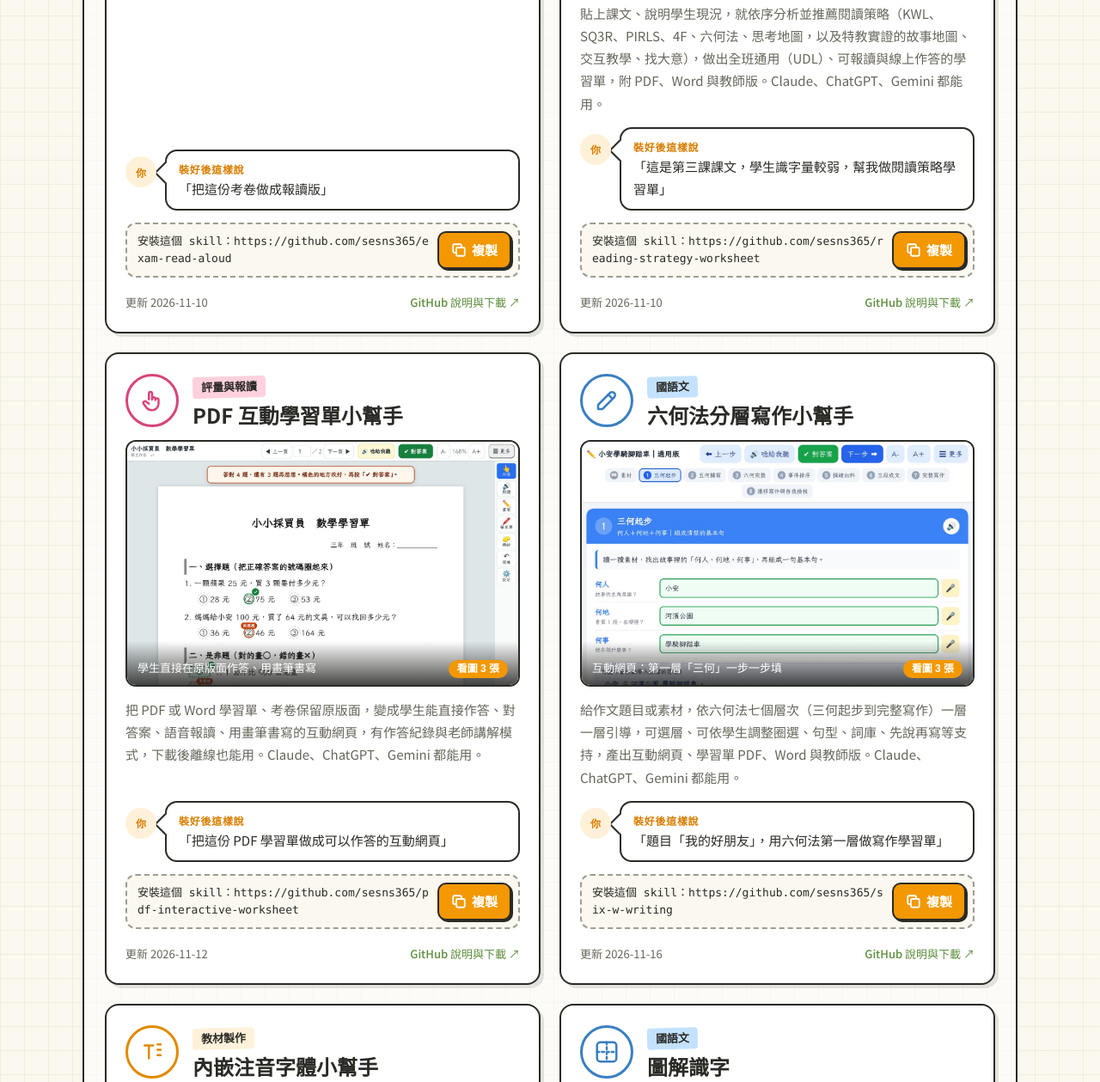
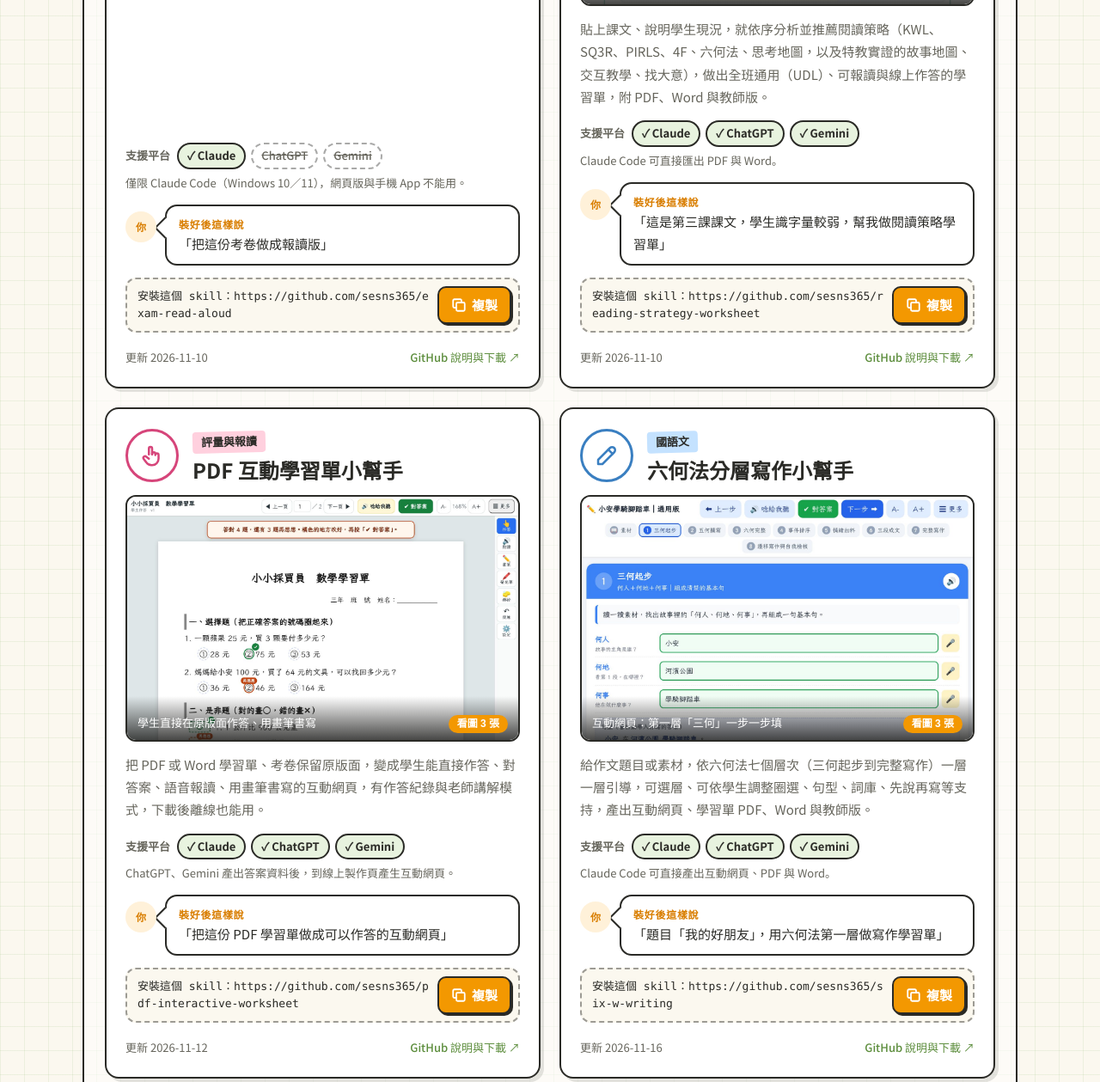
Before and after one commit to sesns365/skills, a plain HTML site: page index.html in a window 1280 px wide. Shown: the part 1522-2781 px from the top of the page at 86% size. Drawn offline with Linux system fonts and the light colour scheme; a web font is replaced by a local one.

Commit message:
卡片加上支援平台標註（Claude／ChatGPT／Gemini）
Co-Authored-By: Claude Opus 5.5 <noreply@anthropic.com>
Claude-Session: https://claude.ai/code/session_013gxeHAQfFtwqr54kK6oA6S

```diff
--- a/index.html
+++ b/index.html
@@ -82,6 +82,12 @@
   .label{display:inline-block;font-size:13px;font-weight:700;padding:1px 10px;border-radius:4px;background:var(--tab);transform:rotate(-1.5deg)}
   .card h2{font-family:var(--font-hand);font-size:24px;line-height:1.3;margin:4px 0 0;font-weight:700}
   .summary{margin:0;color:var(--muted);font-size:15px;line-height:1.75;flex:1}
+  /* 支援平台 */
+  .ai{display:flex;flex-wrap:wrap;align-items:center;gap:6px;font-size:13px}
+  .ai-t{font-weight:700;color:var(--muted);margin-right:2px}
+  .ai-c{display:inline-flex;align-items:center;gap:4px;padding:2px 10px;border:2px solid var(--line);border-radius:999px;font-weight:700;background:var(--leaf-soft)}
+  .ai-c.no{border-style:dashed;border-color:color-mix(in srgb,var(--line) 40%,transparent);background:transparent;color:var(--muted);font-weight:500;text-decoration:line-through}
+  .ai-n{flex-basis:100%;color:var(--muted);line-height:1.6}
   .say{position:relative;border:2px solid var(--line);border-radius:14px;padding:10px 14px 10px 14px;margin-left:46px;background:var(--surface);font-size:15px}
   .say::before{content:"";position:absolute;left:-11px;top:16px;width:16px;height:16px;background:var(--surface);border-left:2px solid var(--line);border-bottom:2px solid var(--line);transform:rotate(45deg)}
   .say-who{position:absolute;left:-48px;top:6px;width:36px;height:36px;border-radius:50%;background:var(--orange-soft);color:var(--orange-deep);display:grid;place-items:center;font-size:12px;font-weight:700;line-height:1.1;text-align:center}
@@ -187,6 +193,11 @@
   $("tabs").addEventListener("click",function(e){var b=e.target.closest(".tab");if(!b)return;cat=b.dataset.cat;
     Array.prototype.forEach.call(this.children,function(x){x.setAttribute("aria-pressed",x.dataset.cat===cat)});render()});
 
+  var AIS=["Claude","ChatGPT","Gemini"];
+  function aiRow(s){if(!s.ai)return "";
+    return '<div class="ai"><span class="ai-t">支援平台</span>'+AIS.map(function(a){var ok=s.ai.indexOf(a)>=0;
+      return '<span class="ai-c'+(ok?'':' no')+'"'+(ok?'':' title="目前不支援"')+'>'+(ok?'✓ ':'')+a+'</span>'}).join("")+
+      (s.aiNote?'<span class="ai-n">'+esc(s.aiNote)+'</span>':'')+'</div>'}
   function render(){
     $("board").innerHTML=skills.filter(function(s){return cat==="全部"||s.cat===cat}).map(function(s){
       return '<article class="card" style="--c:'+esc(s.color||"#6ea548")+';--tab:'+(TAB[s.cat]||"var(--hl-yellow)")+'">'+
@@ -196,6 +207,7 @@
           '<img src="'+esc(s.shots[0].src)+'" alt="'+esc(s.shots[0].cap||"")+'" loading="lazy">'+
           '<span class="shot-cap"><span>'+esc(s.shots[0].cap||"")+'</span><span class="shot-n">看圖 '+s.shots.length+' 張</span></span></button>':'')+
         '<p class="summary">'+esc(s.summary)+'</p>'+
+        aiRow(s)+
         (s.say?'<div class="say"><span class="say-who" aria-hidden="true">你</span><small>裝好後這樣說</small>「'+esc(s.say)+'」</div>':'')+
         '<div class="install"><div class="cmd">'+esc(cmd(s))+'</div>'+
         '<button class="copy" type="button" data-slug="'+esc(s.slug)+'">'+COPY_SVG+'<span>複製</span></button></div>'+
--- a/skills.js
+++ b/skills.js
@@ -2,12 +2,15 @@
 // cat＝分類（篩選用）；icon＝圖示（book、pen、hanzi、zhuyin、calc、speaker、touch、image、map）；color＝圖示底色；say＝卡片上「裝好後這樣說」的範例句；note＝限制說明（可省略）。
 // 新增 skill：複製下面一整段 { ... }，貼在最後一筆後面（記得前一筆結尾要有逗號），再改內容。
 // shots＝功能說明圖片（放在 shots/ 資料夾，第一張當卡片封面，點圖可看全部）；cap＝圖片說明。沒有圖可省略。
+// ai＝支援平台（Claude、ChatGPT、Gemini 三選），沒列到的會顯示為不支援；aiNote＝平台限制補充（可省略）。
 // hidden: true ＝暫不開放：首頁不顯示，但 GitHub repo 仍是公開的。要重新開放就刪掉這行或改成 false。
 // 只放「公開」的 skill。私人或僅本機使用的 skill 不要放進來。
 window.SKILLS = [
   {
     name: "語詞圖片生成",
     slug: "word-image-generator",
+    ai: ["Claude"],
+    aiNote: "Claude 沒有內建生圖，會給每個語詞的中英文提示詞，接了生圖工具才直接出圖。",
     url: "https://github.com/sesns365/word-image-generator",
     summary: "輸入語詞，每個語詞各產生一張 1:1、純白背景的教材用圖片。貼上課文或社會故事，還能讓整組圖卡的人物與畫風一致。",
     cat: "教材製作",
@@ -20,11 +23,12 @@ window.SKILLS = [
   {
     name: "數學概念動態表徵介面小幫手",
     slug: "math-concept-visualizer",
+    ai: ["Claude", "ChatGPT", "Gemini"],
     shots: [
       { src: "shots/math-concept-visualizer-1.jpg", cap: "CRA 操作區：學生拖曳積木、位值板會跟著變" }
     ],
     url: "https://github.com/sesns365/math-concept-visualizer",
-    summary: "輸入國小數學概念，依 CRA 歷程做出可操作的互動教材，含教學探索、學生練習與學習單下載，並有自動報讀與學生模式。Claude、ChatGPT、Gemini 都能用。",
+    summary: "輸入國小數學概念，依 CRA 歷程做出可操作的互動教材，含教學探索、學生練習與學習單下載，並有自動報讀與學生模式。",
     cat: "數學",
     icon: "calc",
     color: "#5c8d3c",
@@ -35,8 +39,10 @@ window.SKILLS = [
   {
     name: "報讀考卷產生器",
     slug: "exam-read-aloud",
+    ai: ["Claude"],
+    aiNote: "僅限 Claude Code（Windows 10／11），網頁版與手機 App 不能用。",
     url: "https://github.com/sesns365/exam-read-aloud",
-    summary: "丟入考卷（PDF、Word、圖片），自動做成版面完全不變、點題號或選項就能朗讀的報讀版網頁。支援直書國語與數學考卷，不會唸出隱藏答案。需 Claude Code（Windows）。",
+    summary: "丟入考卷（PDF、Word、圖片），自動做成版面完全不變、點題號或選項就能朗讀的報讀版網頁。支援直書國語與數學考卷，不會唸出隱藏答案。",
     cat: "評量與報讀",
     icon: "speaker",
     color: "#d6457a",
@@ -47,13 +53,15 @@ window.SKILLS = [
   {
     name: "閱讀策略學習單小幫手",
     slug: "reading-strategy-worksheet",
+    ai: ["Claude", "ChatGPT", "Gemini"],
+    aiNote: "Claude Code 可直接匯出 PDF 與 Word。",
     shots: [
       { src: "shots/reading-strategy-worksheet-1.jpg", cap: "KWL 策略學習單（全班通用版面）" },
       { src: "shots/reading-strategy-worksheet-2.jpg", cap: "思考地圖策略學習單" },
       { src: "shots/reading-strategy-worksheet-3.jpg", cap: "教師版：附參考答案與教學提示" }
     ],
     url: "https://github.com/sesns365/reading-strategy-worksheet",
-    summary: "貼上課文、說明學生現況，就依序分析並推薦閱讀策略（KWL、SQ3R、PIRLS、4F、六何法、思考地圖，以及特教實證的故事地圖、交互教學、找大意），做出全班通用（UDL）、可報讀與線上作答的學習單，附 PDF、Word 與教師版。Claude、ChatGPT、Gemini 都能用。",
+    summary: "貼上課文、說明學生現況，就依序分析並推薦閱讀策略（KWL、SQ3R、PIRLS、4F、六何法、思考地圖，以及特教實證的故事地圖、交互教學、找大意），做出全班通用（UDL）、可報讀與線上作答的學習單，附 PDF、Word 與教師版。",
     cat: "國語文",
     icon: "book",
     color: "#3a7fc1",
@@ -64,13 +72,15 @@ window.SKILLS = [
   {
     name: "PDF 互動學習單小幫手",
     slug: "pdf-interactive-worksheet",
+    ai: ["Claude", "ChatGPT", "Gemini"],
+    aiNote: "ChatGPT、Gemini 產出答案資料後，到線上製作頁產生互動網頁。",
     shots: [
       { src: "shots/pdf-interactive-worksheet-1.jpg", cap: "學生直接在原版面作答、用畫筆書寫" },
       { src: "shots/pdf-interactive-worksheet-2.jpg", cap: "老師講解模式：顯示答案與畫記" },
       { src: "shots/pdf-interactive-worksheet-3.jpg", cap: "製作頁：上傳 PDF 或 Word 就能轉" }
     ],
     url: "https://github.com/sesns365/pdf-interactive-worksheet",
-    summary: "把 PDF 或 Word 學習單、考卷保留原版面，變成學生能直接作答、對答案、語音報讀、用畫筆書寫的互動網頁，有作答紀錄與老師講解模式，下載後離線也能用。Claude、ChatGPT、Gemini 都能用。",
+    summary: "把 PDF 或 Word 學習單、考卷保留原版面，變成學生能直接作答、對答案、語音報讀、用畫筆書寫的互動網頁，有作答紀錄與老師講解模式，下載後離線也能用。",
     cat: "評量與報讀",
     icon: "touch",
     color: "#d6457a",
@@ -81,13 +91,15 @@ window.SKILLS = [
   {
     name: "六何法分層寫作小幫手",
     slug: "six-w-writing",
+    ai: ["Claude", "ChatGPT", "Gemini"],
+    aiNote: "Claude Code 可直接產出互動網頁、PDF 與 Word。",
     shots: [
       { src: "shots/six-w-writing-1.jpg", cap: "互動網頁：第一層「三何」一步一步填" },
       { src: "shots/six-w-writing-2.jpg", cap: "依學生勾選學習支持（句型、詞庫等）" },
       { src: "shots/six-w-writing-3.jpg", cap: "可列印的學習單" }
     ],
     url: "https://github.com/sesns365/six-w-writing",
-    summary: "給作文題目或素材，依六何法七個層次（三何起步到完整寫作）一層一層引導，可選層、可依學生調整圈選、句型、詞庫、先說再寫等支持，產出互動網頁、學習單 PDF、Word 與教師版。Claude、ChatGPT、Gemini 都能用。",
+    summary: "給作文題目或素材，依六何法七個層次（三何起步到完整寫作）一層一層引導，可選層、可依學生調整圈選、句型、詞庫、先說再寫等支持，產出互動網頁、學習單 PDF、Word 與教師版。",
     cat: "國語文",
     icon: "pen",
     color: "#3a7fc1",
@@ -98,6 +110,8 @@ window.SKILLS = [
   {
     name: "內嵌注音字體小幫手",
     slug: "zhuyin-font-embed",
+    ai: ["Claude", "ChatGPT", "Gemini"],
+    aiNote: "內嵌字型、破音字校對頁、Word 需 Claude Code；ChatGPT、Gemini 為線上字型簡化版。",
     shots: [
       { src: "shots/zhuyin-font-embed-1.jpg", cap: "字旁直接帶注音，沒裝字型也看得到" },
       { src: "shots/zhuyin-font-embed-2.jpg", cap: "破音字校對頁：點一下就能改讀音" }
@@ -114,6 +128,7 @@ window.SKILLS = [
   {
     name: "圖解識字",
     slug: "hanzi-visual-teaching",
+    ai: ["Claude", "ChatGPT", "Gemini"],
     shots: [
       { src: "shots/hanzi-visual-teaching-1.jpg", cap: "完成圖：部件拆解＋口訣＋四格語詞" }
     ],
@@ -129,6 +144,7 @@ window.SKILLS = [
   {
     name: "成語圖文探險單",
     slug: "idiom-quest-worksheet",
+    ai: ["Claude", "ChatGPT", "Gemini"],
     shots: [
       { src: "shots/idiom-quest-worksheet-1.jpg", cap: "第一頁：看圖連連看兩關" },
       { src: "shots/idiom-quest-worksheet-2.jpg", cap: "第二頁：生活句子選選看與造句" }
```
Also changed, not shown: 1 other file.
